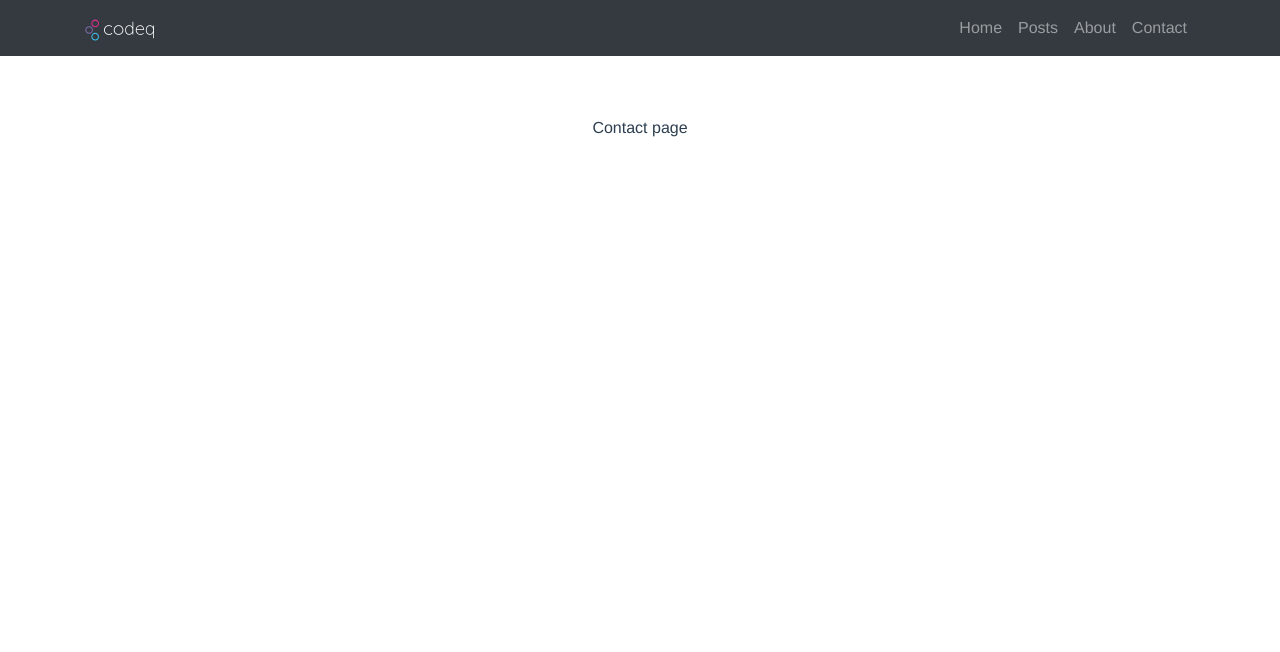
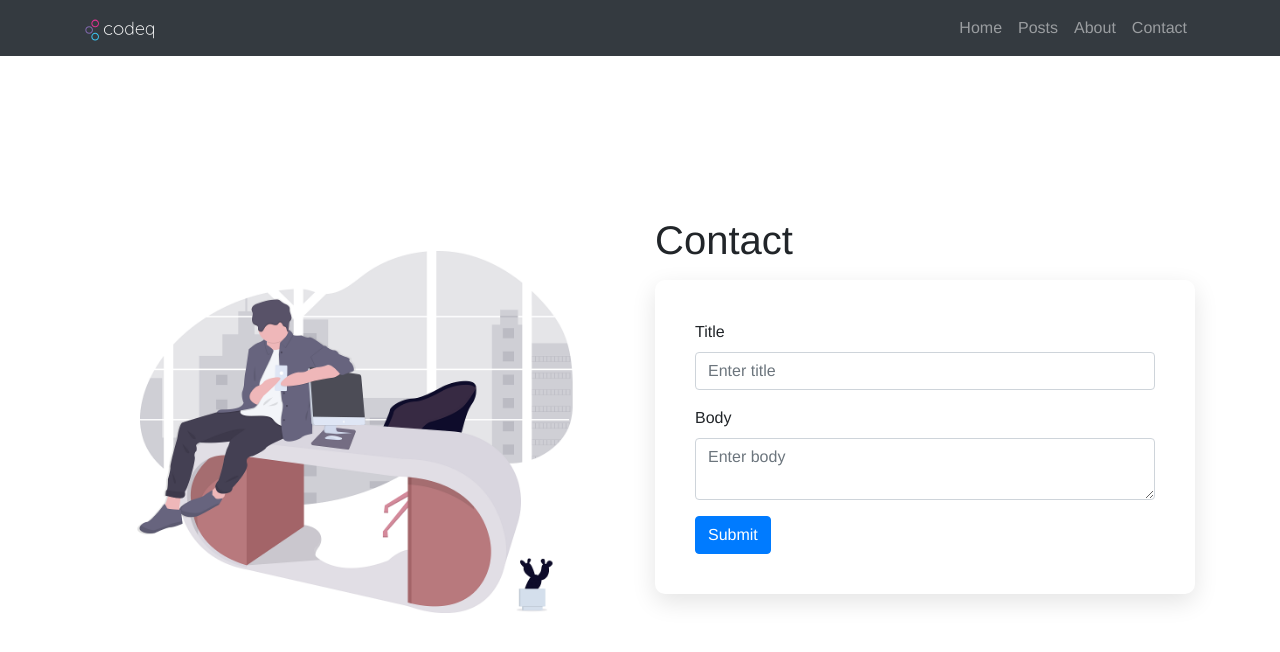
Before and after one commit to vhnam/codeq, a Vue app: page /contact in a window 1280 px wide. Shown: the top 652 px of the page. Built offline with nearby package versions, Linux system fonts and the light colour scheme.

Commit message:
add Contact screen

```diff
--- /dev/null
+++ b/src/assets/css/contact.css
@@ -0,0 +1,13 @@
+.contact {
+    margin-top: 10rem;
+}
+
+.contact .contact__hero-image {
+    width: 100%;
+}
+
+.contact .contact__form {
+    padding: 2.5rem;
+    box-shadow: 0 .5rem 1.5rem 0 rgba(0, 0, 0, .11);
+    border-radius: .625rem;
+}
--- a/src/pages/Contact.vue
+++ b/src/pages/Contact.vue
@@ -1,7 +1,28 @@
 <template>
-  <div id="contact">
-  Contact page
-  </div>
+    <div class="contact">
+        <div class="container">
+            <div class="row">
+                <div class="col-md-6">
+                    <img class="contact__hero-image" :src="require('./../assets/img/bg-contact.png')" alt="CodeQ">
+                </div>
+                <div class="col-md-6">
+                    <h1 class="display-5 mb-3">Contact</h1>
+                    <form action="http://localhost:3000/posts" method="post" class="contact__form">
+                        <div class="form-group">
+                            <label for="contact-title">Title</label>
+                            <input class="form-control" type="input" name="title" placeholder="Enter title" id="contact-title" />
+                        </div>
+                        <div class="form-group">
+                            <label for="contact-body">Body</label>
+                            <textarea class="form-control" row="50" name="body" placeholder="Enter body" id="contact-body" />
+                        </div>
+                        <input type="hidden" name="userId" value="11" />
+                        <button class="btn btn-primary" type="submit">Submit</button>
+                    </form>
+                </div>
+            </div>
+        </div>
+    </div>
 </template>
 
 <script>
@@ -9,14 +30,5 @@ export default {
   name: 'contact'
 }
 </script>
-<!-- styling for the component -->
-<style>
-#contact {
-  font-family: 'Avenir', Helvetica, Arial, sans-serif;
-  -webkit-font-smoothing: antialiased;
-  -moz-osx-font-smoothing: grayscale;
-  text-align: center;
-  color: #2c3e50;
-  margin-top: 60px;
-}
-</style>
+
+<style src="./../assets/css/contact.css"></style>
```
Also changed, not shown: src/assets/css/posts.css (line endings or trailing spaces), src/assets/img/bg-contact.png (added).
